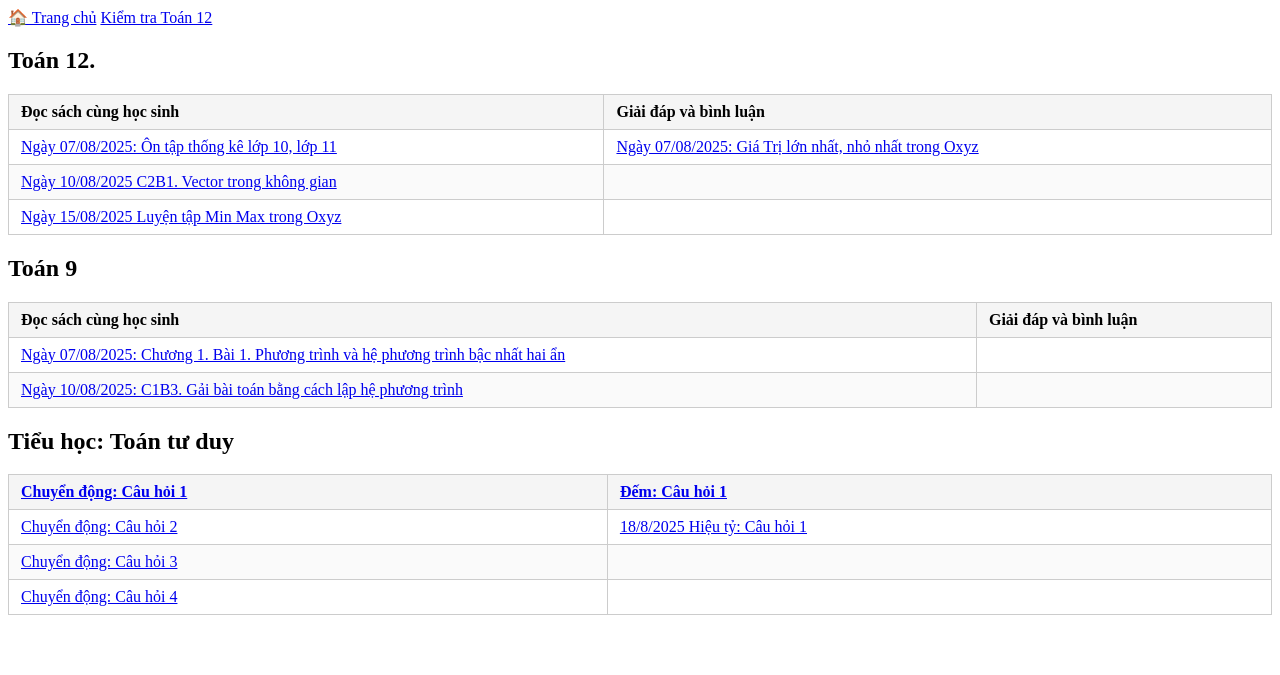
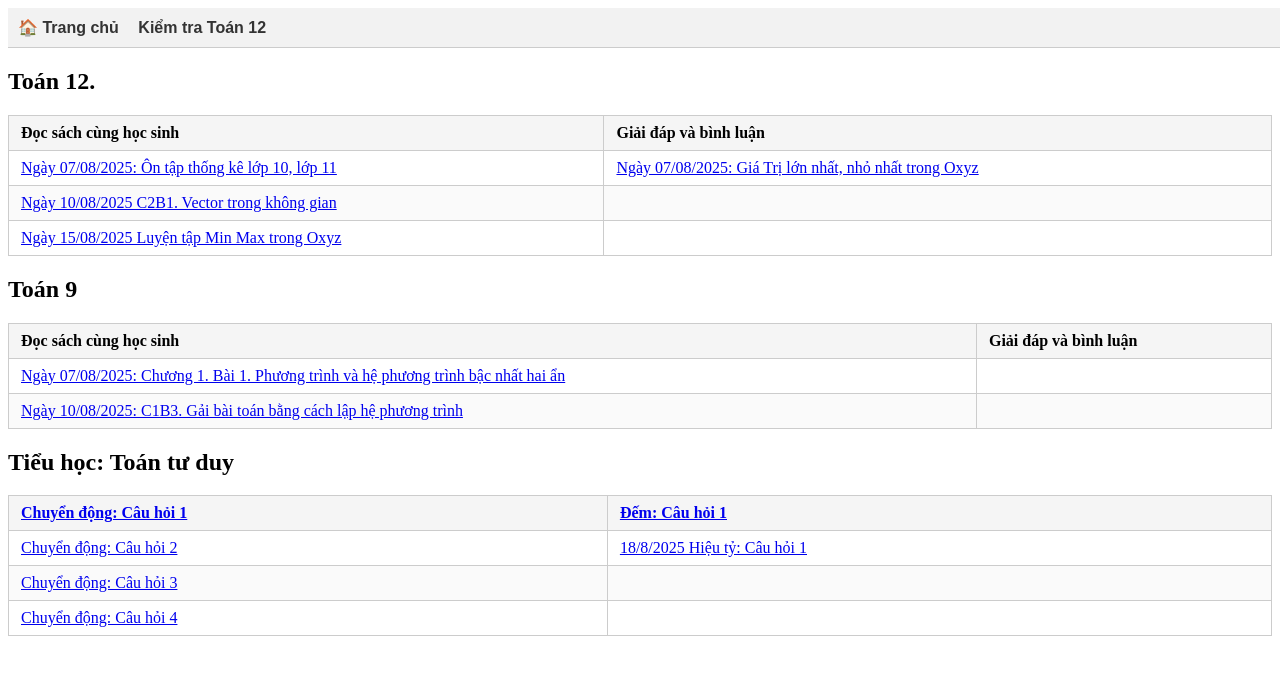
Before and after one commit to NguyenMuoiVN1988/publicstudyrepo, a Jekyll site: the page built from index.md, in a window 1280 px wide. Shown: the top 675 px of the page. Built offline with Jekyll 4.4.1, drawn with Linux system fonts in a browser that asks for light colours; our own code applies the rules of GitHub Pages for plain Markdown files.

Commit message:
Update style.css

```diff
--- a/assets/css/style.css
+++ b/assets/css/style.css
@@ -25,3 +25,25 @@ table tr:nth-child(even) {
 table tr:hover {
   background-color: #f0f0f0;
 }
+
+ .top-bar {
+  position: sticky;
+  top: 0;
+  left: 0;
+  width: 100%;
+  background-color: #f2f2f2;
+  padding: 10px;
+  font-family: sans-serif;
+  border-bottom: 1px solid #ccc;
+  z-index: 9999; /* đảm bảo nằm trên các thành phần khác */
+}
+      .top-bar a {
+        text-decoration: none;
+        color: #333;
+        font-weight: bold;
+          margin-right: 15px; /* khoảng cách giữa các link */
+      }
+        .content {
+    margin-top: 60px; /* đẩy nội dung xuống để không bị thanh top-bar che mất */
+    background-color: #fff; /* màu nền nội dung */
+}
```
